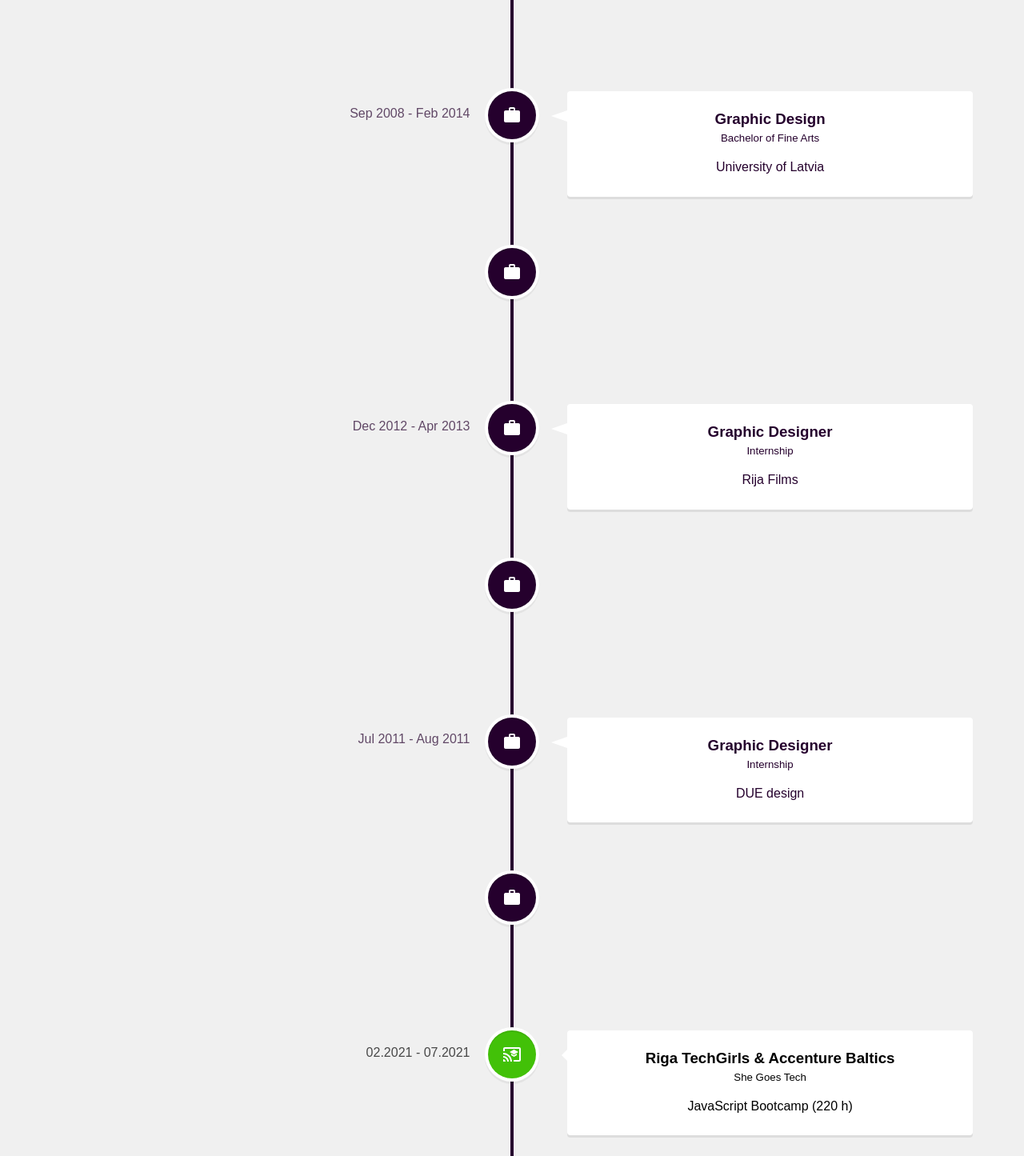
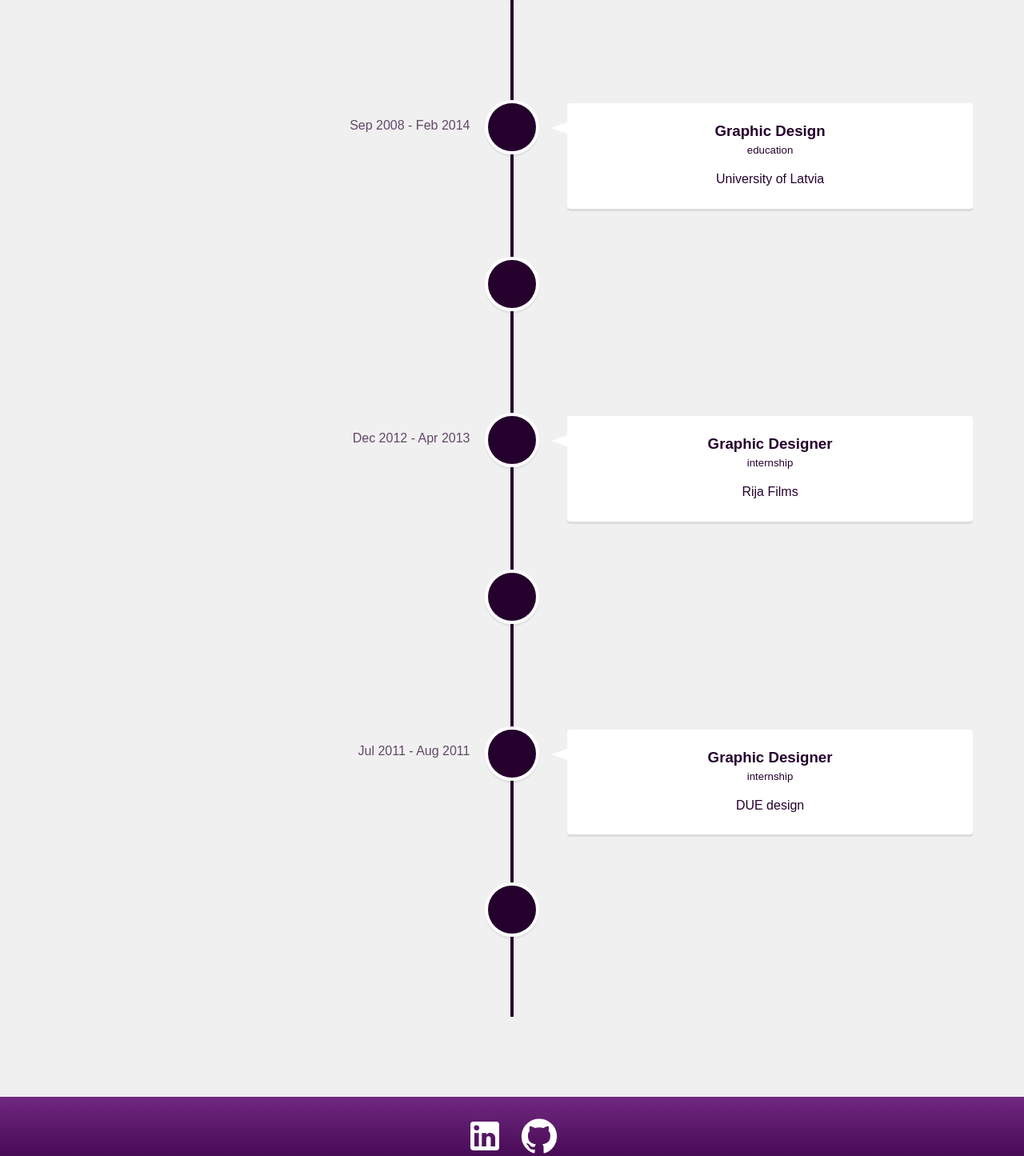
Before and after one commit to SabineZilde/Portfolio-project, a React (Create React App) app: page /experience in a window 1280 px wide. Shown: the part 1352-2797 px from the top of the page at 80% size. Built offline with nearby package versions, Linux system fonts and the light colour scheme.

Commit message:
feat: if statement for icon

```diff
--- a/src/helpers/ExperienceList.js
+++ b/src/helpers/ExperienceList.js
@@ -38,7 +38,8 @@ export const ExperienceList = [
         title: 'Front Office & Revenue Manager',
         subtitle: 'Full-time',
         company: 'Airport Hotel Māra',
-        date: 'Jan 2018 - Sep 2020'
+        date: 'Jan 2018 - Sep 2020',
+        type: 'work'
     },
     {
         title: 'Digital Humanities',
--- a/src/pages/Experience.jsx
+++ b/src/pages/Experience.jsx
@@ -14,6 +14,7 @@ import { ExperienceList } from '../helpers/ExperienceList';
 function Experience() {
   const [icon, setIcon] = useState(<WorkIcon />);
 
+
   return (
     <div className="experience">
       <VerticalTimeline lineColor="#25002d">
@@ -24,66 +25,26 @@ function Experience() {
               date={experience.date}
               contentStyle={{ color: '#25002d' }}
               iconStyle={{ background: "#25002d", color: "#fff" }}
-              icon={icon}
+              icon={() => {
+                if (experience.type === 'work') {
+                  return icon;
+                } else if (experience.type === 'education') {
+                  return setIcon(<SchoolIcon />);
+                } else if (experience.type === 'certificate') {
+                  return setIcon(<CastForEducationIcon />)
+                } else {
+                  return setIcon(<InternshipIcon />)
+                }
+              }}
               contentArrowStyle={{ borderRight: '20px solid #fff' }}
               key={idx}
             >
               <h3 className="vertical-timeline-element-title">{experience.title}</h3>
-              <h5 className="vertical-timeline-element-subtitle">{experience.subtitle}</h5>
+              <h5 className="vertical-timeline-element-subtitle">{experience.type}</h5>
               <p>{experience.company}</p>
             </VerticalTimelineElement>
           )
         })}
-
-        <VerticalTimelineElement
-          className="vertical-timeline-element--education"
-          date="02.2021 - 07.2021"
-          iconStyle={{ background: "#42c108", color: "#fff" }}
-          icon={<CastForEducationIcon />}
-        >
-          <h3 className="vertical-timeline-element-title">
-            Riga TechGirls & Accenture Baltics
-          </h3>
-          <h5 className="vertical-timeline-element-subtitle">
-            She Goes Tech
-          </h5>
-          <p>
-            JavaScript Bootcamp (220 h)
-          </p>
-        </VerticalTimelineElement>
-        <VerticalTimelineElement
-          className="vertical-timeline-element--education"
-          date="2018 - 2020"
-          iconStyle={{ background: "#42c108", color: "#fff" }}
-          icon={<SchoolIcon />}
-        >
-          <h3 className="vertical-timeline-element-title">
-            Riga Technical University
-          </h3>
-          <h5 className="vertical-timeline-element-subtitle">
-            MScEng, Digital Humanities
-          </h5>
-          <p>
-            Master Thesis: “Developing Guidelines for Readers and Creators to
-            Improve Data Visualization Literacy”
-          </p>
-        </VerticalTimelineElement>
-        <VerticalTimelineElement
-          className="vertical-timeline-element--education"
-          date="2008 - 2014"
-          iconStyle={{ background: "#42c108", color: "#fff" }}
-          icon={<SchoolIcon />}
-        >
-          <h3 className="vertical-timeline-element-title">
-            University of Latvia
-          </h3>
-          <h5 className="vertical-timeline-element-subtitle">
-            BFA, Graphic Design
-          </h5>
-          <p>
-            Diploma thesis: “Infographic as a Modern Visual Communication Type”
-          </p>
-        </VerticalTimelineElement>
       </VerticalTimeline>
     </div>
   );
```
